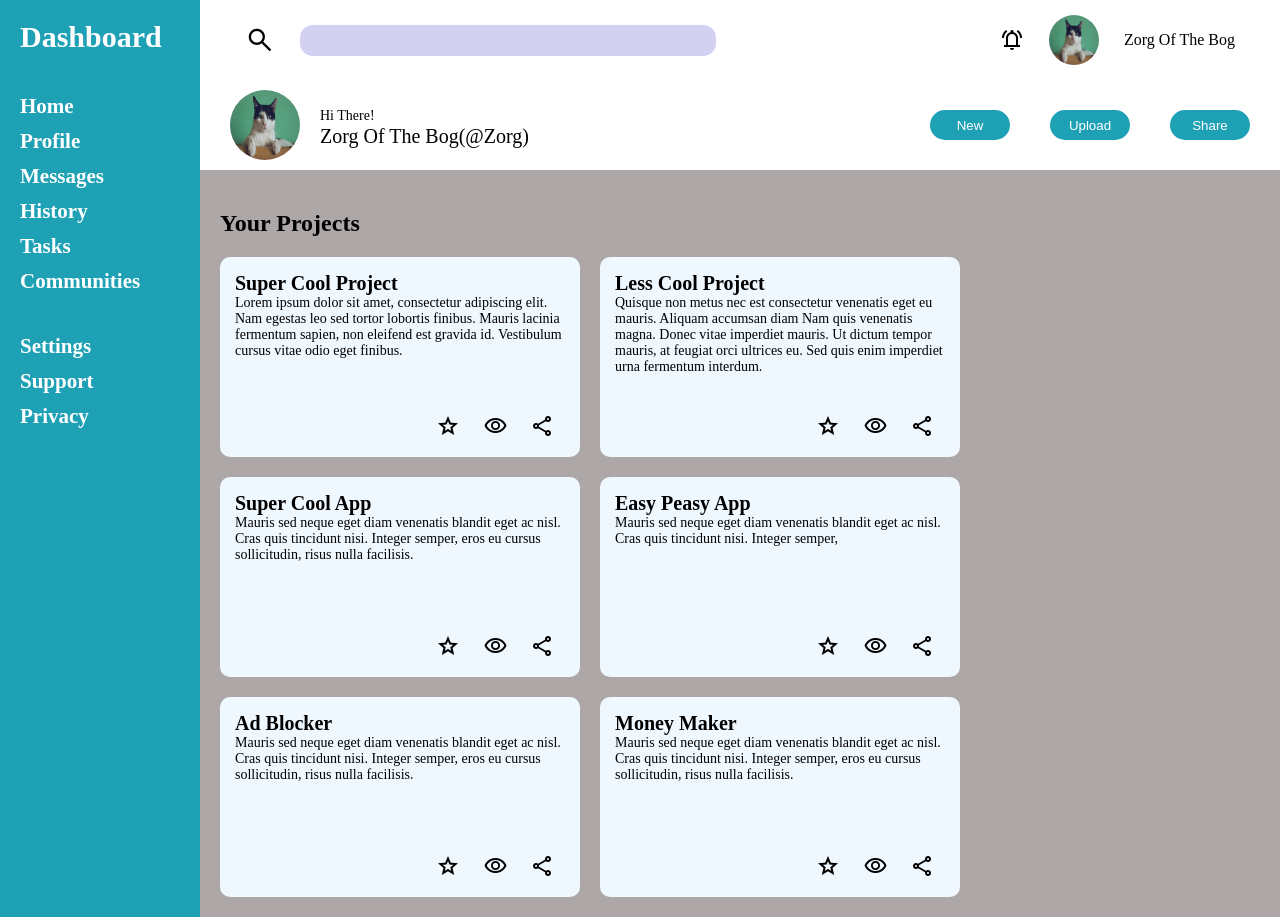
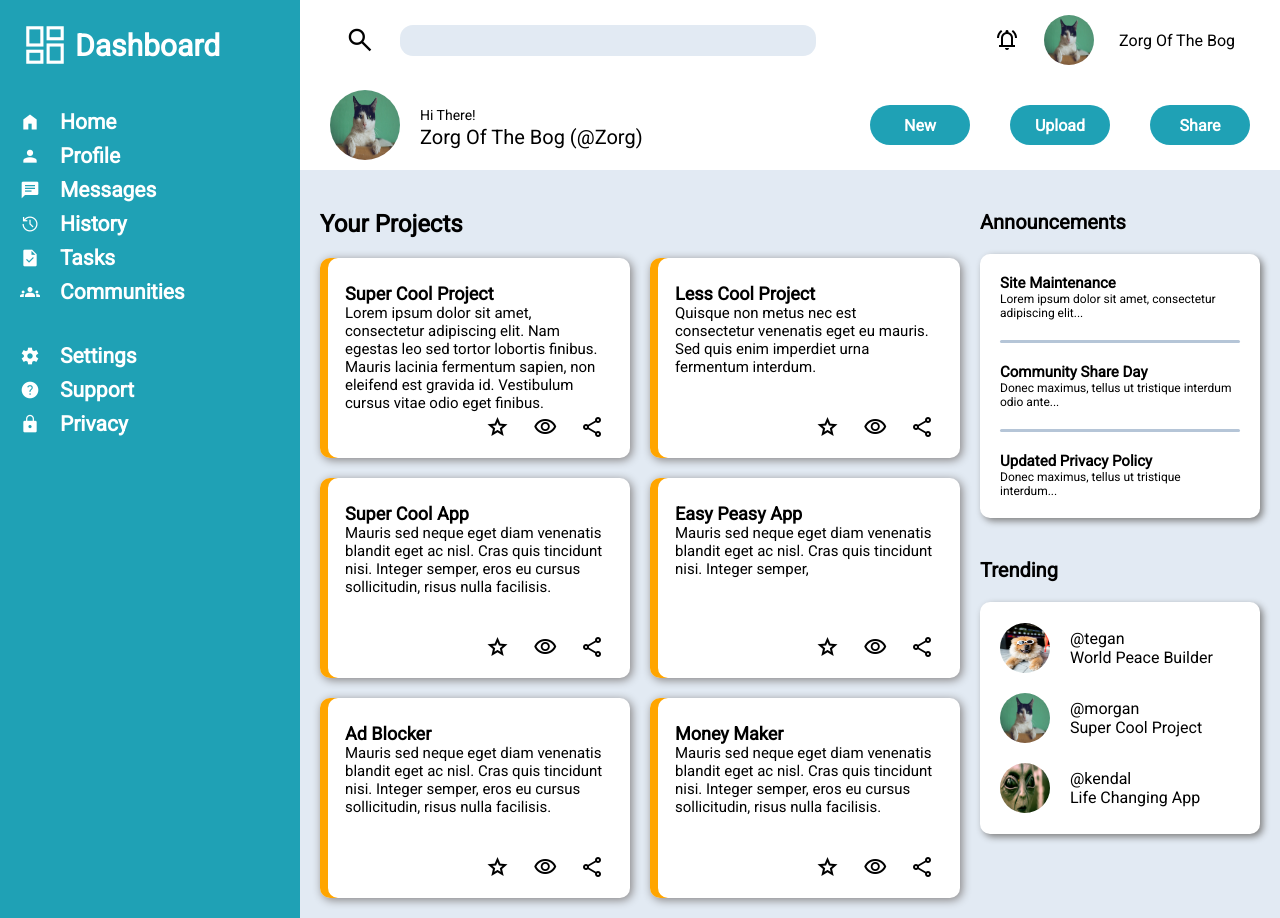
Before and after one commit to soTheHil/admin-dashboard, a plain HTML site: page index.html in a window 1280 px wide. Drawn offline with nearby package versions, Linux system fonts and the light colour scheme.

Commit message:
Add side content, announcements and icons

```diff
--- a/index.html
+++ b/index.html
@@ -1,11 +1,16 @@
 <!DOCTYPE html>
 <html lang="en">
 <head>
+
     <meta charset="UTF-8">
     <meta http-equiv="X-UA-Compatible" content="IE=edge">
     <meta name="viewport" content="width=device-width, initial-scale=1.0">
     <title>Document</title>
     <link href="style.css" rel="stylesheet">
+    <link rel="preconnect" href="https://fonts.googleapis.com">
+<link rel="preconnect" href="https://fonts.gstatic.com" crossorigin>
+<link href="https://fonts.googleapis.com/css2?family=Roboto&display=swap" rel="stylesheet">
+
     <link rel="stylesheet" href="https://fonts.googleapis.com/css2?family=Material+Symbols+Outlined:opsz,wght,FILL,GRAD@20..48,100..700,0..1,-50..200" />
 </head>
 <body>
@@ -24,30 +29,53 @@
             </div>
             <div class="bottom">
                 <img src="manja-vitolic.jpg" alt="profile-pic">
-                <div id="user-name"><span>Hi There!</span><br>Zorg Of The Bog(@Zorg)</div>
+                <div id="user-name"><span>Hi There!</span><br>Zorg Of The Bog (@Zorg)</div>
                 <button type="button">New</button>
                 <button type="button">Upload</button>
                 <button type="button">Share</button>
             </div>
         </div>
         <div class="left-bar">
-            <p>Dashboard</p>
+           <div class="dash-header"><span class="material-symbols-outlined dash-icon">
+            dashboard
+            </span> <span>Dashboard</span></div>
             <ul>
-                <li><a href="#">Home</a></li>
-                <li><a href="#">Profile</a></li>
-                <li><a href="#">Messages</a></li>
-                <li><a href="#">History</a></li>
-                <li><a href="#">Tasks</a></li>
-                <li><a href="#">Communities</a></li>
+                <li><a href="#"><span class="material-symbols-outlined link-icon">
+                    home
+                    </span>
+                    <p>Home</p></a></li>
+                <li><a href="#"><a href="#"><span class="material-symbols-outlined link-icon">
+                    person
+                    </span>
+                    <p>Profile</p></a></li>
+                <li><a href="#"><a href="#"><span class="material-symbols-outlined link-icon">
+                    chat
+                    </span><p>Messages</p></a></li>
+                <li><a href="#"><span class="material-symbols-outlined link-icon">
+                    history
+                    </span><p>History</p></a></li>
+                <li><a href="#"><span class="material-symbols-outlined link-icon">
+                    task
+                    </span>Tasks</a></li>
+                <li><a href="#"><span class="material-symbols-outlined link-icon">
+                    groups
+                    </span>Communities</a></li>
             </ul>
 
             <ul>
-                <li><a href="#">Settings</a></li>
-                <li><a href="#">Support</a></li>
-                <li><a href="#">Privacy</a></li>
+                <li><a href="#"><span class="material-symbols-outlined link-icon">
+                    settings
+                    </span>Settings</a></li>
+                <li><a href="#"><span class="material-symbols-outlined link-icon">
+                    help
+                    </span>Support</a></li>
+                <li><a href="#"><span class="material-symbols-outlined link-icon">
+                    lock
+                    </span>Privacy</a></li>
             </ul>
         </div>
         <div class="main-content">
+
             <div class="main">
                 <h2>Your Projects
                 </h2>
@@ -82,8 +110,7 @@
                         <span>Less Cool Project</span>
                         <p>
                             Quisque non metus nec est consectetur
-                            venenatis eget eu mauris. Aliquam accumsan diam Nam quis venenatis magna. Donec vitae imperdiet mauris. Ut dictum tempor mauris, at
-                            feugiat orci ultrices eu. Sed quis enim imperdiet urna fermentum interdum.
+                            venenatis eget eu mauris. Sed quis enim imperdiet urna fermentum interdum.
                            </p>
                         <div class="item-icons">
                             <a href="#">
@@ -214,8 +241,51 @@
 
                 </div>
             </div>
-            <div class="announcements"></div>
-            <div class="trends"></div>
+
+            <div class="announcements">
+                <h2>Announcements</h2>
+                <div class="side-top">
+                        <h3>Site Maintenance</h3>
+                        <p>
+                            Lorem ipsum dolor sit amet, consectetur adipiscing elit...
+
+                        </p>
+                        <hr>
+                        <h3>Community Share Day</h3>
+                        <p>
+                            Donec maximus, tellus ut tristique interdum odio ante...
+
+                        </p>
+                        <hr>
+                        <h3>Updated Privacy Policy</h3>
+                        <p>
+                            Donec maximus, tellus ut tristique interdum...
+                        </p>
+
+                </div>
+            </div>
+
+            <div class="trending">
+                <h2>Trending</h2>
+                <div class="trends">
+                    <div class="trend-item">
+                        <img src="alan-king-KZv7w34tluA-unsplash.jpg">
+                        <p><span>@tegan</span><br>
+                        World Peace Builder</p>
+                    </div>
+                    <div class="trend-item">
+                        <img src="manja-vitolic.jpg">
+                        <p><span>@morgan</span><br>
+                        Super Cool Project</p>
+                    </div>
+                    <div class="trend-item">
+                        <img src="stephen-leonardi-sMPRCsoUM4A-unsplash.jpg">
+                        <p><span>@kendal</span><br>
+                        Life Changing App</p>
+                    </div>
+
+                </div>
+            </div>
         </div>
     </div>
 </body>
--- a/style.css
+++ b/style.css
@@ -3,6 +3,7 @@ body{
 }
 
 *{
+    font-family: 'Roboto', sans-serif;
     margin:0;
     padding:0;
 }
@@ -10,7 +11,7 @@ body{
 
 .container{
     display:grid;
-    grid-template-columns: 200px 1fr;
+    grid-template-columns: 300px 1fr;
     grid-template-rows: 170px 1fr;
 }
 
@@ -37,12 +38,12 @@ body{
 
 }
 .top > input{
-    width: 60%;
+    width: 100%;
     max-width: 400px;
     padding:8px;
     border: none;
     border-radius: 13px;
-    background-color: rgb(211, 209, 241);
+    background-color: rgb(226, 234, 243);
 }
 
 .top > span, #user-name{
@@ -83,11 +84,13 @@ body{
     font-size: 0.7em;
 }
 .bottom button{
-    width: 80px;
-    height: 30px;
+    width: 100px;
+    height: 40px;
     border-radius: 20px;
     border: none;
     background-color: rgb(31, 161, 181);
+    font-weight: 700;
+    font-size:16px;
 }
 
 
@@ -97,6 +100,14 @@ body{
 .material-symbols-outlined.md-30{
     font-size:30px;
 }
+
+.material-symbols-outlined.dash-icon{
+    font-size:50px;
+    color:white;
+    margin-right:5px;
+}
+
+
 
 .left-bar{
     text-align:left;
@@ -123,19 +134,22 @@ body{
 .left-bar > ul > li{
     margin-bottom:10px;
 }
-
+.left-bar > .dash-header{
+    display:flex;
+    align-items:center;
+}
 a{
     text-decoration: none;
     color:inherit;
 }
 
 .main-content{
-    background-color: rgb(173, 167, 167);
+    background-color: rgb(226, 234, 243);
     grid-column: 2/3;
     grid-row: 2/3;
     display:grid;
     grid-template-columns: 1fr 300px;
-    grid-template-rows: 1fr 1fr;
+    grid-template-rows:  auto 1fr;
 }
 
 .main > h2{
@@ -158,18 +172,21 @@ a{
 }
 
 .item > span{
-    font-size:20px;
+    font-size:18px;
     font-weight: 600;
 }
 
 .item{
-    padding:15px;
-    font-size: 14px;
-    background-color: aliceblue;
+    padding:25px;
+    font-size: 15px;
+    background-color: white;
     position: relative;
     border-radius: 10px;
+    box-shadow: inset 8px 0px orange, 2px 2px 10px rgb(132, 129, 129) ;
 }
-
+.side-top, .trends{
+    box-shadow: 3px 3px 7px gray;
+}
 .item-icons{
     position:absolute;
     right:15px;
@@ -179,3 +196,78 @@ a{
 .icon{
     margin:0px 10px;
 }
+
+hr{
+    width: 100%;
+    background-color:rgb(181, 197, 215);
+    border-radius: 5px;
+    border: none;
+    height: 3px;
+    text-align:center;
+    margin: 20px 0px;
+}
+
+.announcements{
+    font-size:12px;
+   grid-row: 1/2;
+
+}
+.announcements > .side-top{
+    padding:20px;
+    background: white;
+    margin-right:20px;
+    border-radius: 10px;
+}
+
+
+.announcements > h2, .trending > h2{
+    font-size:20px;
+    margin-top: 40px;
+    margin-bottom: 20px;
+}
+
+.side-top h3{
+ font-size:15px;
+}
+.trends{
+    background:white;
+    padding:1px 20px;
+    border-radius: 10px;
+    margin-right: 20px;
+}
+
+.trend-item{
+    display:flex;
+    align-items: center;
+    margin:20px 0px;
+}
+
+.trend-item > img{
+    width: 50px;
+    height: 50px;
+    border-radius:50%;
+    border: none;
+    margin-right:20px;
+}
+
+.link-icon{
+    color:white;
+  font-variation-settings:
+  'FILL' 1,
+  'wght' 400,
+  'GRAD' 0,
+  'opsz' 48
+;
+margin-right:20px;
+}
+
+.left-bar a{
+    display:flex;
+    align-items: center;
+
+
+}
+.material-symbols-outlined.link-icon{
+    font-size:20px;
+
+}
```
Also changed, not shown: alan-king-KZv7w34tluA-unsplash.jpg (added), stephen-leonardi-sMPRCsoUM4A-unsplash.jpg (added), 1 other file.
